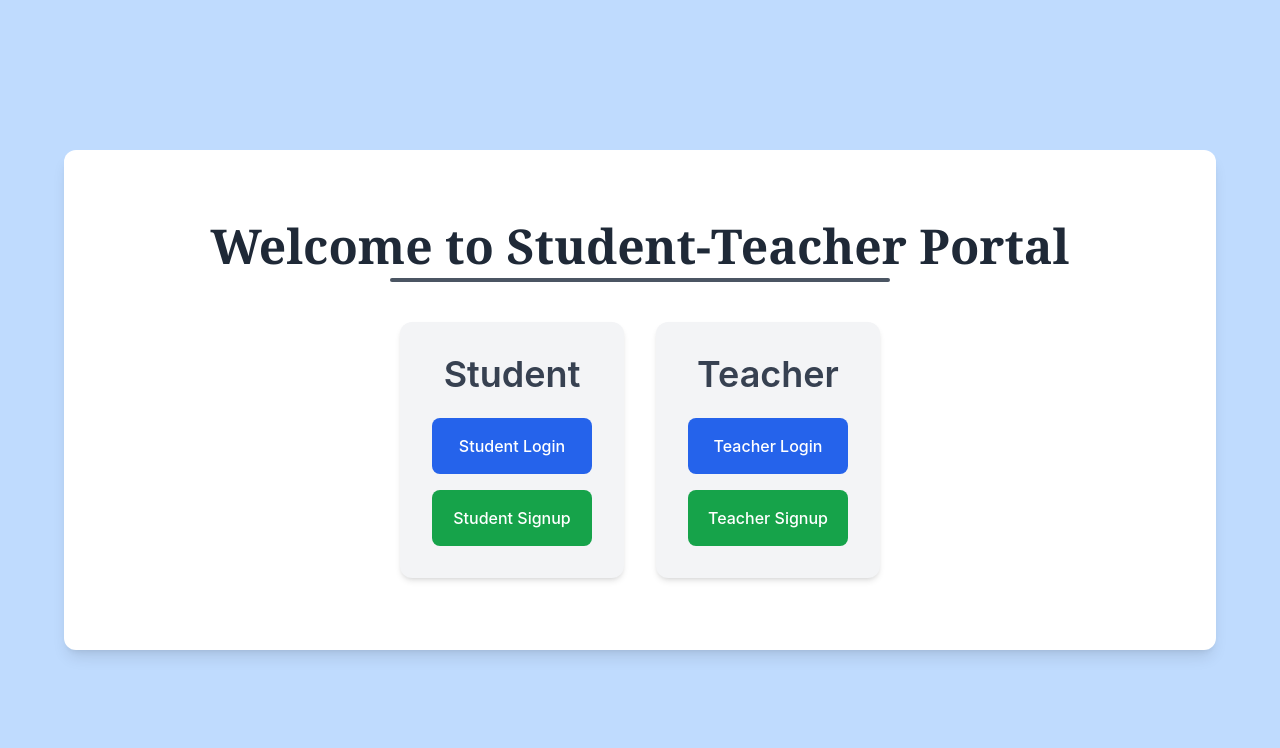
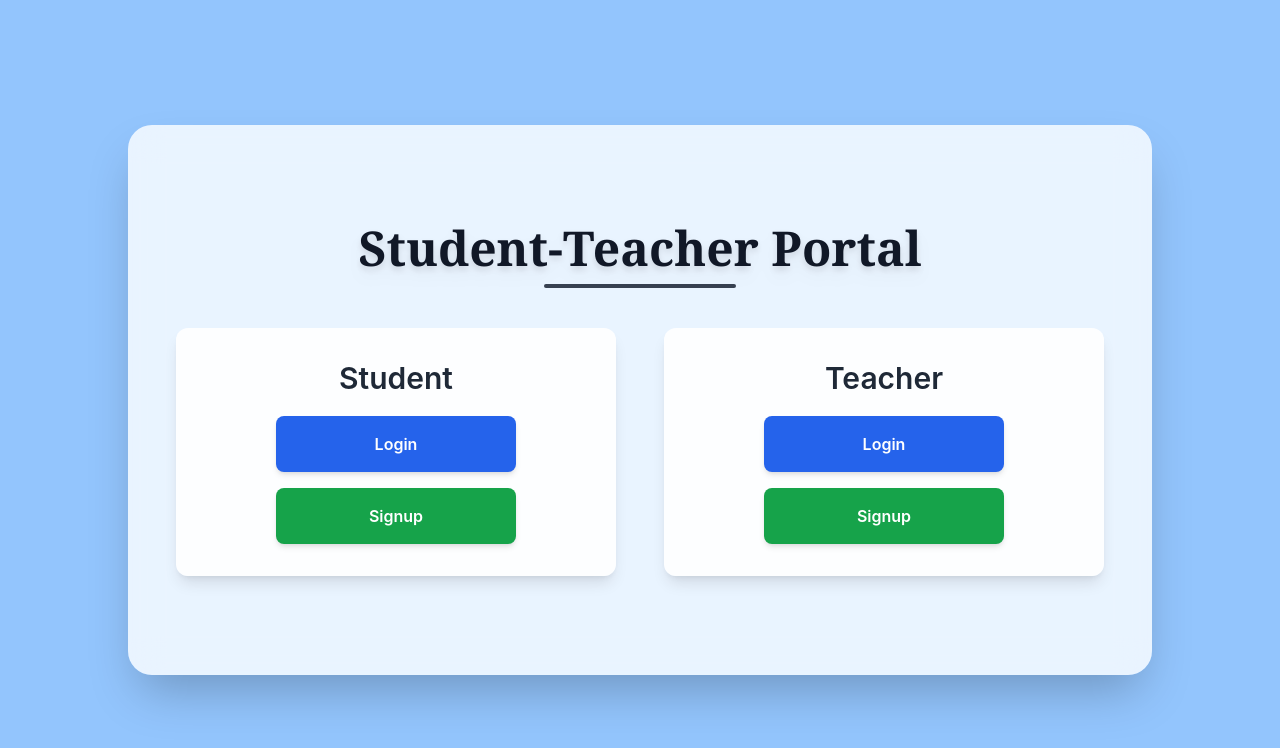
Before and after one commit to Firizen/SE_project, a React (Create React App) app in the folder frontend/: page / in a window 1280 px wide. Shown: the top 748 px of the page. Built offline with nearby package versions, Linux system fonts and the light colour scheme; the HTML template or start-up script is replaced by a standard one.

Commit message:
Changed Home Css

```diff
--- a/frontend/src/components/Home.js
+++ b/frontend/src/components/Home.js
@@ -2,48 +2,52 @@ import { Link } from "react-router-dom";
 
 function Home() {
   return (
-    <div className="min-h-screen flex flex-col justify-center items-center bg-blue-200 py-12 px-6">
-      <div className="bg-white p-12 rounded-xl shadow-lg max-w-6xl w-full min-h-[500px] flex flex-col justify-center items-center">
+    <div className="min-h-screen flex flex-col justify-center items-center bg-blue-300 py-12 px-6">
+      <div className="bg-white bg-opacity-80 p-12 rounded-3xl shadow-2xl max-w-5xl w-full min-h-[550px] flex flex-col justify-center items-center backdrop-blur-lg">
 
-        <h1 className="text-5xl font-extrabold text-gray-800 font-serif text-center">
-          Welcome to Student-Teacher Portal
+        {/* Title */}
+        <h1 className="text-5xl font-extrabold text-gray-900 font-serif text-center drop-shadow-lg">
+          Student-Teacher Portal
         </h1>
-        {/* Custom horizontal underline */}
-        <div className="w-[500px] border-b-4 border-gray-600 mt-2 mb-10 rounded-xl"></div>
+        <div className="w-48 border-b-4 border-gray-700 mt-3 mb-10 rounded-lg"></div>
 
+        {/* Grid for Student & Teacher sections */}
+        <div className="grid grid-cols-1 md:grid-cols-2 gap-12 w-full">
 
-        <div className="grid grid-cols-1 md:grid-cols-2 gap-8">
-          <div className="w-full max-w-md bg-gray-100 p-8 rounded-xl shadow-md transition transform hover:scale-105">
-            <h2 className="text-4xl font-semibold text-gray-700 mb-6 text-center">Student</h2>
-            <div className="flex flex-col space-y-4">
-              <Link to="/student/login">
-                <button className="w-full py-4 px-5 bg-blue-600 text-white font-medium rounded-lg hover:bg-blue-700 transition duration-300">
-                  Student Login
+          {/* Student Section */}
+          <div className="w-full bg-white bg-opacity-90 p-8 rounded-xl shadow-lg flex flex-col items-center transition-all transform hover:scale-105">
+            <h2 className="text-3xl font-semibold text-gray-800 mb-5">Student</h2>
+            <div className="flex flex-col space-y-4 w-full items-center">
+               <Link to="/student/login">
+                <button className="w-60 py-4 bg-blue-600 text-white font-semibold rounded-lg hover:bg-blue-700 transition-all duration-300 shadow-md">
+                  Login
                 </button>
               </Link>
               <Link to="/student/signup">
-                <button className="w-full py-4 px-5 bg-green-600 text-white font-medium rounded-lg hover:bg-green-700 transition duration-300">
-                  Student Signup
+                <button className="w-60 py-4 bg-green-600 text-white font-semibold rounded-lg hover:bg-green-700 transition-all duration-300 shadow-md">
+                  Signup
                 </button>
               </Link>
             </div>
           </div>
 
-          <div className="w-full max-w-md bg-gray-100 p-8 rounded-xl shadow-md transition transform hover:scale-105">
-            <h2 className="text-4xl font-semibold text-gray-700 mb-6 text-center">Teacher</h2>
-            <div className="flex flex-col space-y-4">
+          {/* Teacher Section */}
+          <div className="w-full bg-white bg-opacity-90 p-8 rounded-xl shadow-lg flex flex-col items-center transition-all transform hover:scale-105">
+            <h2 className="text-3xl font-semibold text-gray-800 mb-5">Teacher</h2>
+            <div className="flex flex-col space-y-4 w-full items-center">
               <Link to="/teacher/login">
-                <button className="w-full py-4 px-5 bg-blue-600 text-white font-medium rounded-lg hover:bg-blue-700 transition duration-300">
-                  Teacher Login
+                <button className="w-60 py-4 bg-blue-600 text-white font-semibold rounded-lg hover:bg-blue-700 transition-all duration-300 shadow-md">
+                  Login
                 </button>
               </Link>
               <Link to="/teacher/signup">
-                <button className="w-full py-4 px-5 bg-green-600 text-white font-medium rounded-lg hover:bg-green-700 transition duration-300">
-                  Teacher Signup
+                <button className="w-60 py-4 bg-green-600 text-white font-semibold rounded-lg hover:bg-green-700 transition-all duration-300 shadow-md">
+                  Signup
                 </button>
               </Link>
             </div>
           </div>
+
         </div>
       </div>
     </div>
--- a/frontend/src/pages/student/StudentDashboard.js
+++ b/frontend/src/pages/student/StudentDashboard.js
@@ -32,7 +32,7 @@ function StudentDashboard() {
             onMouseEnter={() => setShowDropdown(true)}
             onMouseLeave={() => setShowDropdown(false)}
           >
-            <button className="bg-white text-black px-4 py-2 font-bold rounded-md hover:bg-gray-300 transition">
+            <button className="bg-white text-black px-4 py-2 font-semibold rounded-md hover:bg-gray-300 transition">
               View Details
             </button>
             {showDropdown && (
@@ -46,7 +46,7 @@ function StudentDashboard() {
           {/* Logout Button */}
           <button
             onClick={handleLogout}
-            className="bg-white text-black font-bold px-4 py-2 rounded-md hover:bg-gray-300 transition"
+            className="bg-white text-black font-semibold px-4 py-2 rounded-md hover:bg-gray-300 transition"
           >
             Logout
           </button>
--- a/frontend/src/pages/student/StudentLogin.js
+++ b/frontend/src/pages/student/StudentLogin.js
@@ -42,7 +42,7 @@ function StudentLogin() {
 
 
   return (
-    <div className="flex items-center justify-center min-h-screen bg-blue-200">
+    <div className="flex items-center justify-center min-h-screen bg-blue-300">
       <div className="w-full max-w-md p-6 bg-white rounded-lg shadow-lg">
         <h1 className="text-3xl font-bold text-center text-gray-700 font-serif">Student Login</h1>
         <form onSubmit={handleLogin} className="mt-6">
--- a/frontend/src/pages/student/StudentSignup.js
+++ b/frontend/src/pages/student/StudentSignup.js
@@ -22,7 +22,7 @@ function StudentSignup() {
   };
 
   return (
-    <div className="flex items-center justify-center min-h-screen bg-blue-200">
+    <div className="flex items-center justify-center min-h-screen bg-blue-300">
       <div className="w-full max-w-md p-6 bg-white rounded-lg shadow-lg">
         <h2 className="text-3xl font-bold text-center text-gray-700 font-serif">Student Signup</h2>
         <form onSubmit={handleSubmit} className="mt-6">
--- a/frontend/src/pages/teacher/TeacherLogin.js
+++ b/frontend/src/pages/teacher/TeacherLogin.js
@@ -35,7 +35,7 @@ function TeacherLogin() {
   };
 
   return (
-    <div className="flex items-center justify-center min-h-screen bg-blue-200">
+    <div className="flex items-center justify-center min-h-screen bg-blue-300">
       <div className="w-full max-w-md p-6 bg-white rounded-lg shadow-lg">
         <h1 className="text-3xl font-bold text-center text-gray-700 font-serif">Teacher Login</h1>
         <form onSubmit={handleLogin} className="mt-6">
--- a/frontend/src/pages/teacher/TeacherSignup.js
+++ b/frontend/src/pages/teacher/TeacherSignup.js
@@ -22,7 +22,7 @@ function TeacherSignup() {
   };
 
   return (
-    <div className="flex items-center justify-center min-h-screen bg-blue-200">
+    <div className="flex items-center justify-center min-h-screen bg-blue-300">
       <div className="w-full max-w-md p-6 bg-white rounded-lg shadow-lg">
         <h2 className="text-3xl font-bold text-center text-gray-700 font-serif">Teacher Signup</h2>
         <form onSubmit={handleSubmit} className="mt-6">
--- a/frontend/src/pages/teacher/dashboardComponents/ViewAssignments.js
+++ b/frontend/src/pages/teacher/dashboardComponents/ViewAssignments.js
@@ -33,7 +33,7 @@ const ViewAssignments = () => {
         <ul className="space-y-3">
           {assignments.map((assignment) => (
             <li key={assignment._id} className="p-4 border rounded-md shadow-sm bg-gray-50">
-              <h3 className="text-lg font-medium">{assignment.title}</h3>
+              <h3 className="text-lg font-bold text-black-600">Title: {assignment.title}</h3>
               <p className="text-gray-600"><strong>Description:</strong> {assignment.description || "No description provided"}</p>
               <p className="text-gray-600"><strong>Class:</strong> {assignment.className}</p>
               <p className="text-gray-600"><strong>Due Date:</strong> {new Date(assignment.dueDate).toLocaleString()}</p>
```
Also changed, not shown: frontend/src/pages/teacher/TeacherDashboard.js (+19 -9 lines), frontend/src/pages/teacher/dashboardComponents/CreateAssignment.js (+20 -11 lines), frontend/src/pages/teacher/dashboardComponents/PastAssignments.js (added, +61 -0 lines).
